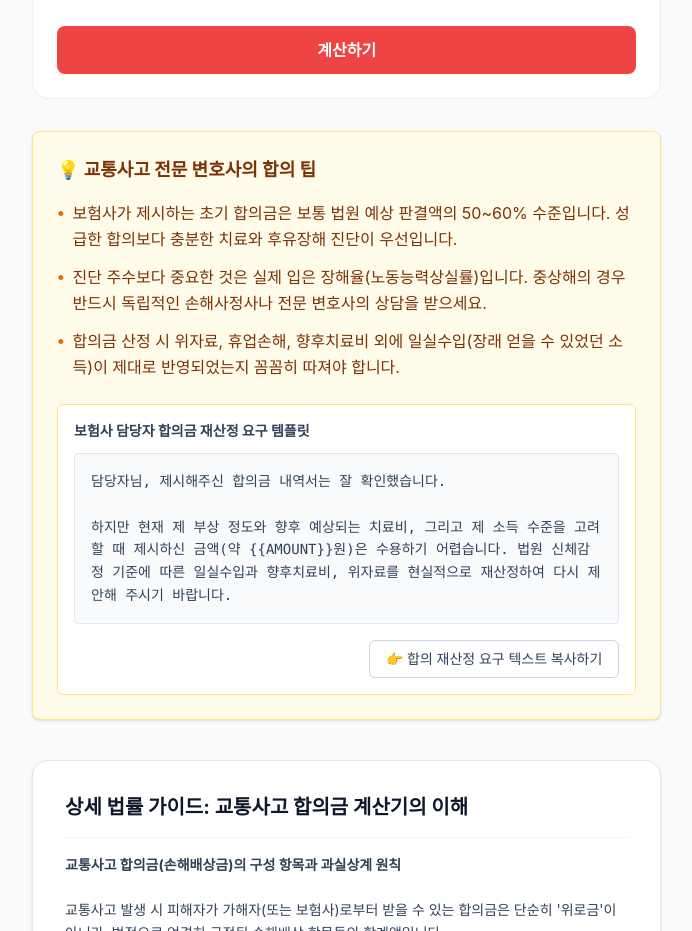
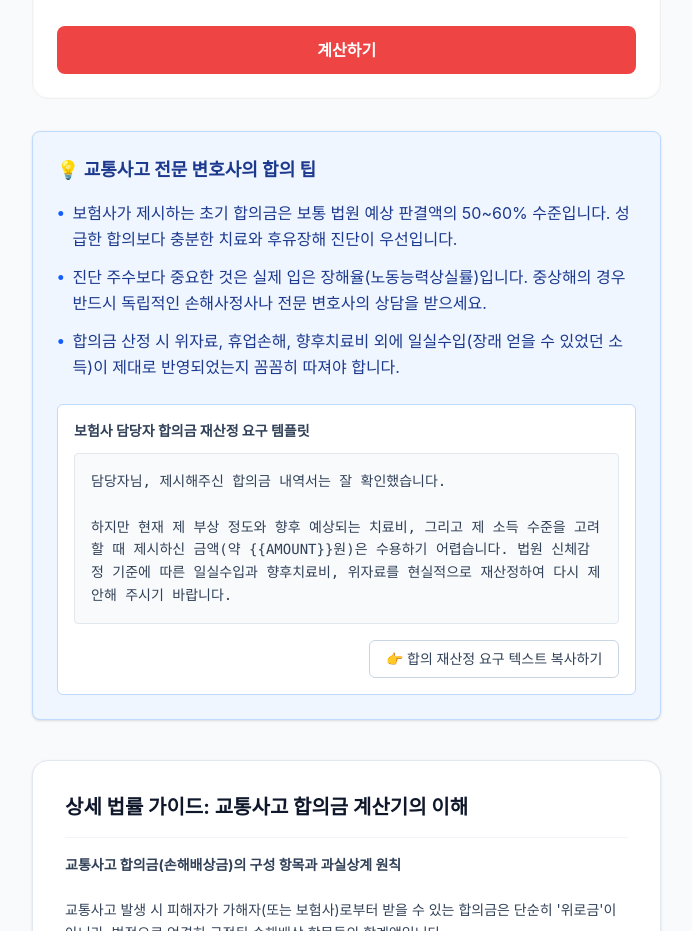
Before and after one commit to SublimerNJ/law-calc, a Next.js app: page /tools/traffic/accident-settlement in a window 1280 px wide. Shown: the part 823-1754 px from the top of the page, without its empty margins (128-820 px from the left). Built offline with nearby package versions, Linux system fonts and the light colour scheme; no server answers; a web font is replaced by a local one.

Commit message:
feat(43-01): update ActionInsight component theme to blue and copy feedback to alert

```diff
--- a/src/components/ui/ActionInsight.tsx
+++ b/src/components/ui/ActionInsight.tsx
@@ -1,6 +1,6 @@
 'use client';
 
-import React, { useState } from 'react';
+import React from 'react';
 import { actionData } from '@/lib/action-data';
 
 interface ActionInsightProps {
@@ -9,7 +9,6 @@ interface ActionInsightProps {
 }
 
 export function ActionInsight({ calculatorId, amount }: ActionInsightProps) {
-  const [copied, setCopied] = useState(false);
   const data = actionData[calculatorId];
 
   if (!data) return null;
@@ -23,30 +22,29 @@ export function ActionInsight({ calculatorId, amount }: ActionInsightProps) {
   const handleCopy = async (text: string) => {
     try {
       await navigator.clipboard.writeText(replaceAmount(text));
-      setCopied(true);
-      setTimeout(() => setCopied(false), 2000);
+      window.alert('클립보드에 복사되었습니다.');
     } catch (err) {
       console.error('Failed to copy text', err);
     }
   };
 
   return (
-    <div className="mt-8 mb-6 bg-amber-50 border border-amber-200 rounded-lg p-5 md:p-6 shadow-sm">
-      <h3 className="text-lg font-bold text-amber-900 mb-4 flex items-center">
+    <div className="mt-8 mb-6 bg-blue-50 border border-blue-200 rounded-lg p-5 md:p-6 shadow-sm">
+      <h3 className="text-lg font-bold text-blue-900 mb-4 flex items-center">
         {data.title || '💡 실전 대응 팁'}
       </h3>
 
       <ul className="space-y-3 mb-6">
         {data.tips.map((tip, idx) => (
-          <li key={idx} className="flex text-amber-900 text-sm md:text-base">
-            <span className="mr-2 text-amber-600 font-bold">•</span>
+          <li key={idx} className="flex text-blue-900 text-sm md:text-base">
+            <span className="mr-2 text-blue-600 font-bold">•</span>
             <span className="leading-relaxed">{replaceAmount(tip)}</span>
           </li>
         ))}
       </ul>
 
       {data.scriptTemplate && (
-        <div className="mt-6 bg-white border border-amber-200 rounded-md p-4">
+        <div className="mt-6 bg-white border border-blue-200 rounded-md p-4">
           <h4 className="text-sm font-bold text-slate-700 mb-3">
             {data.scriptTemplate.title || '발송용 텍스트 템플릿'}
           </h4>
@@ -56,9 +54,9 @@ export function ActionInsight({ calculatorId, amount }: ActionInsightProps) {
           <div className="text-right">
             <button
               onClick={() => data.scriptTemplate && handleCopy(data.scriptTemplate.text)}
-              className="inline-flex items-center justify-center px-4 py-2 text-sm font-medium transition-colors bg-white border border-slate-300 text-slate-700 rounded-md hover:bg-slate-50 focus:outline-none focus:ring-2 focus:ring-offset-2 focus:ring-amber-500"
+              className="inline-flex items-center justify-center px-4 py-2 text-sm font-medium transition-colors bg-white border border-slate-300 text-slate-700 rounded-md hover:bg-slate-50 focus:outline-none focus:ring-2 focus:ring-offset-2 focus:ring-blue-500"
             >
-              {copied ? '✅ 복사 완료!' : (data.scriptTemplate.buttonLabel || '텍스트 복사하기')}
+              {data.scriptTemplate.buttonLabel || '텍스트 복사하기'}
             </button>
           </div>
         </div>
```
